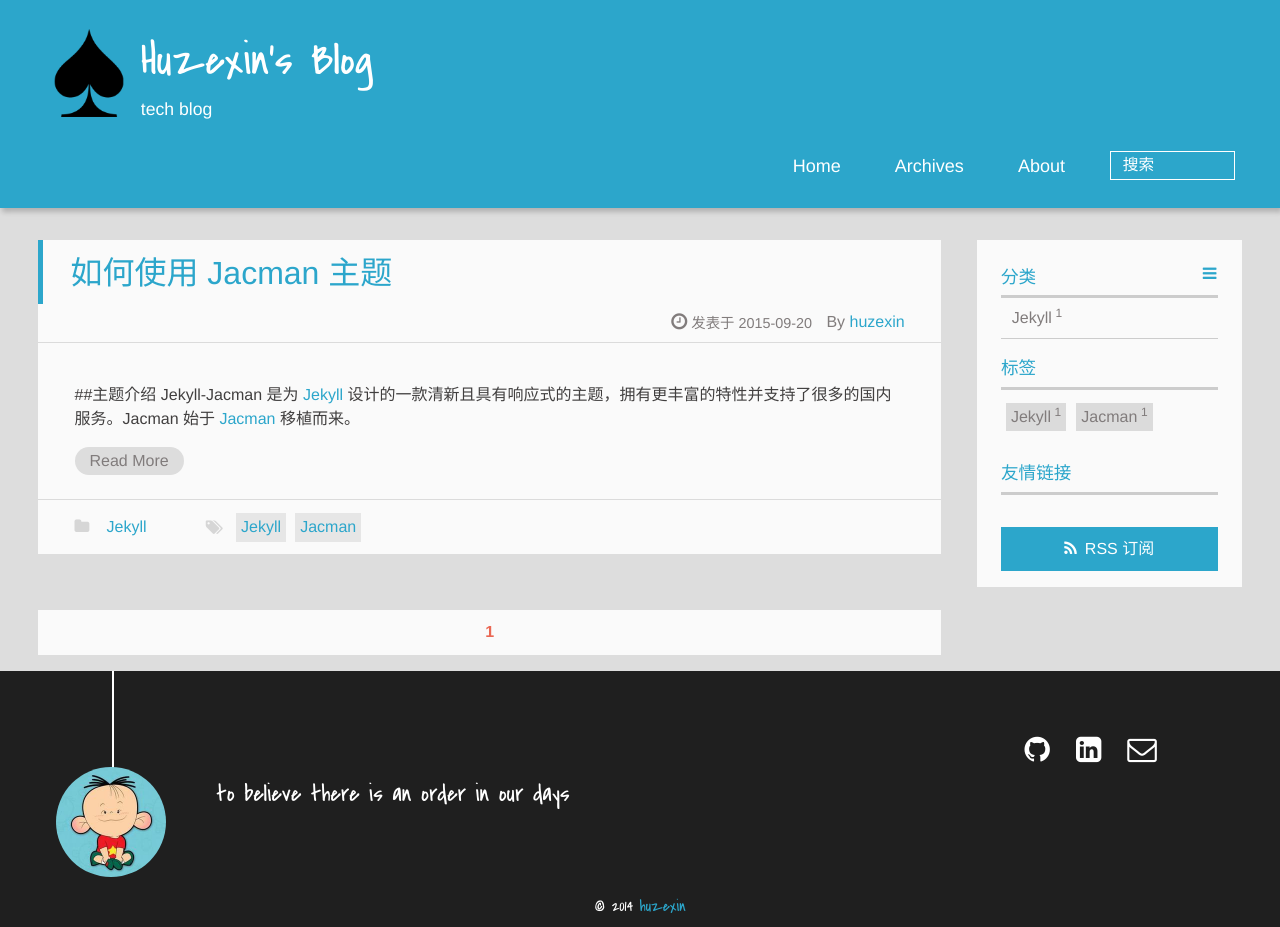
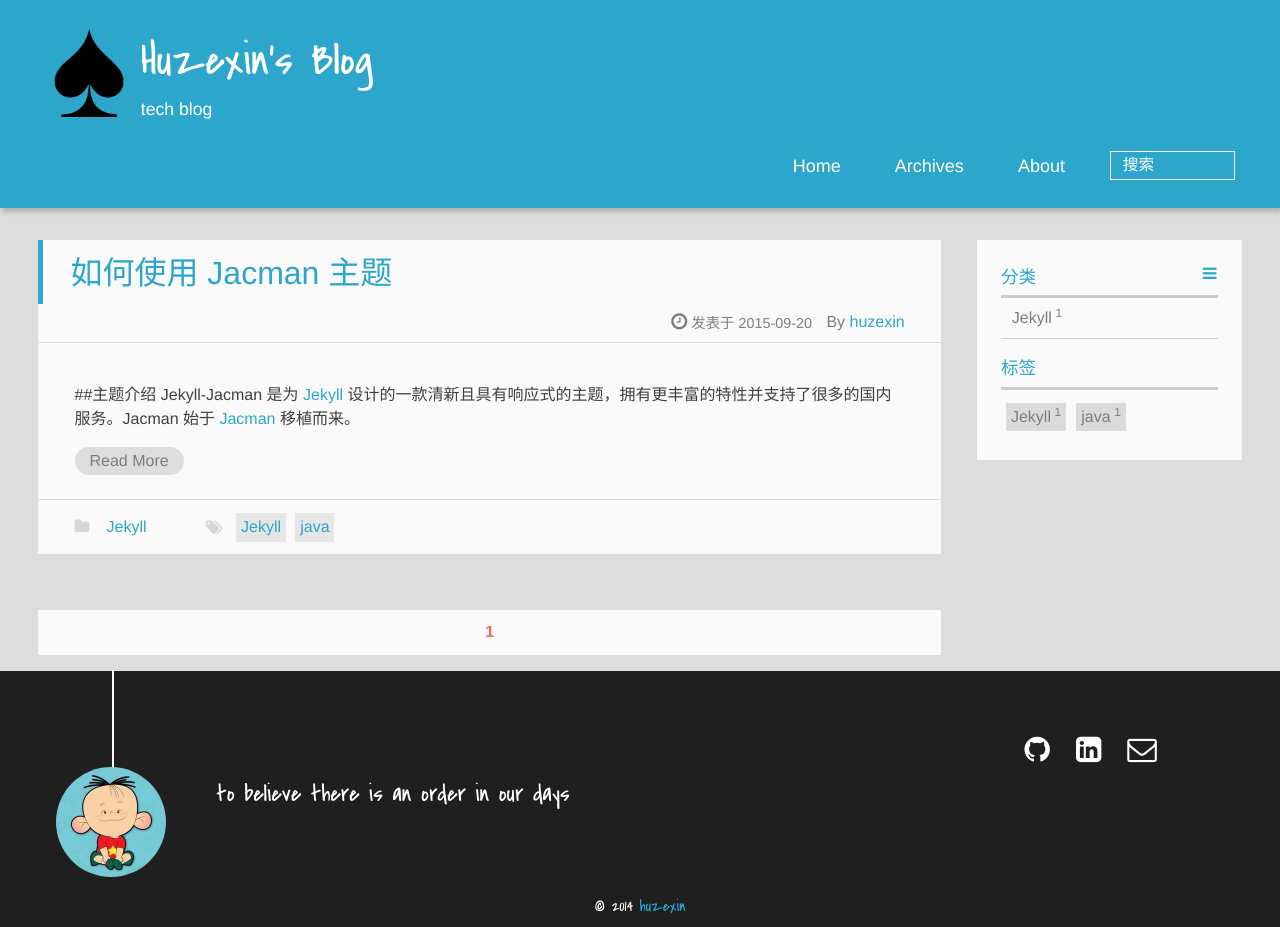
Before and after one commit to huzexin/huzexin.github.io, a Jekyll site: the page built from index.html, in a window 1280 px wide. Built offline with Jekyll 4.4.1, drawn with Linux system fonts in a browser that asks for light colours; Markdown is read by kramdown in place of the engine named in the settings; the list of posts is cut into pages by our own code.

Commit message:
no message

```diff
--- a/_config.yml
+++ b/_config.yml
@@ -51,9 +51,9 @@
 widgets:
 - category
 - tag
-- links
-- douban
-- rss
+##- links
+##- douban
+##- rss
 ## provide seven widgets:category,tag,rss,archive,tagcloud,links,weibo,douban
 
 
--- a/_posts/2015-09-20-how-to-use-jacman.md
+++ b/_posts/2015-09-20-how-to-use-jacman.md
@@ -3,7 +3,7 @@
 title: 如何使用 Jacman 主题
 tags:
 - Jekyll
-- Jacman
+- java
 categories: Jekyll
 description: Jacman 是一款扁平化，有着响应式设计的 Jekyll 主题。本站正式使用了 Jacman 主题。Jacman 基于 Jacman 的 Hexo 主题修改而来。你可以前往本站和 Demo 预览更多关于本主题的更多效果。如果你有任何问题或意见欢迎到 GitHub 发表 issue。
 ---
```
